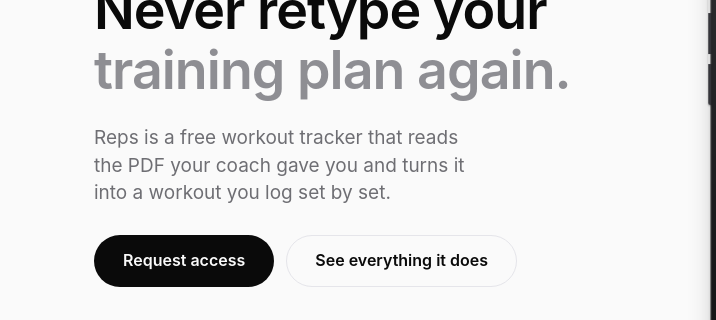
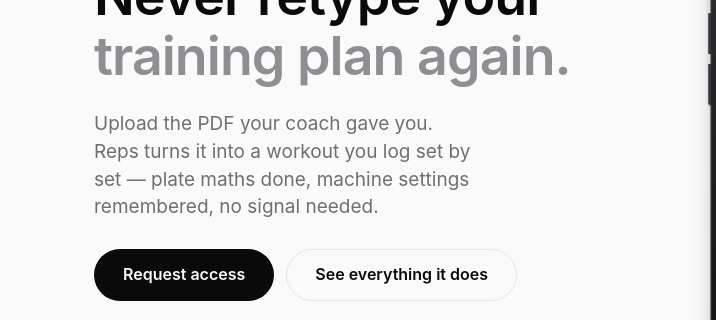
Before and after one commit to luxfordm-gif/reps-web, a website: page index.html in a window 1280 px wide. Shown: the part 264-584 px from the top of the page, 0-716 px from the left. Drawn offline with Linux system fonts and the light colour scheme; a web font is replaced by a local one.

Commit message:
Lead the hero sub with the reader's action, not our category (#20)
The hero sub-line opened by defining a category — "Reps is a free
workout tracker that…" — spending its first five words on what we call
ourselves rather than on the reader's situation, and it stopped at the
import, so a skim read Reps as a PDF parser bolted onto a basic logger.

Reworded to open on the reader's own action and close on three clipped
proof points, naming the calculator, the per-machine peg settings and
the offline logging while running shorter than the line it replaces.

The og and twitter descriptions opened on the same category definition
and now mirror the page. The headline is untouched.

```diff
--- a/index.html
+++ b/index.html
@@ -13,7 +13,7 @@
 <meta property="og:site_name" content="Reps" />
 <meta property="og:url" content="https://getrepsapp.app/" />
 <meta property="og:title" content="Never retype your training plan" />
-<meta property="og:description" content="The workout tracker that reads the PDF your coach already wrote. Log it set by set, with the plate maths done and no signal needed." />
+<meta property="og:description" content="Upload the PDF your coach gave you and Reps turns it into a workout you log set by set — plate maths done, machine settings remembered, no signal needed." />
 <meta property="og:image" content="https://getrepsapp.app/assets/og.png" />
 <meta property="og:image:type" content="image/png" />
 <meta property="og:image:width" content="2400" />
@@ -21,7 +21,7 @@
 <meta property="og:image:alt" content="Reps — never retype your training plan again. The barbell calculator on an iPhone, with plates loaded on the bar." />
 <meta name="twitter:card" content="summary_large_image" />
 <meta name="twitter:title" content="Never retype your training plan" />
-<meta name="twitter:description" content="The workout tracker that reads the PDF your coach already wrote. Log it set by set, with the plate maths done and no signal needed." />
+<meta name="twitter:description" content="Upload the PDF your coach gave you and Reps turns it into a workout you log set by set — plate maths done, machine settings remembered, no signal needed." />
 <meta name="twitter:image" content="https://getrepsapp.app/assets/og.png" />
 <meta name="theme-color" content="#FAFAFA" media="(prefers-color-scheme: light)" />
 <meta name="theme-color" content="#0A0A0A" media="(prefers-color-scheme: dark)" />
@@ -83,8 +83,9 @@
         </h1>
 
         <p class="hero__sub">
-          Reps is a free workout tracker that reads the PDF your coach gave you and
-          turns it into a workout you log set by set.
+          Upload the PDF your coach gave you. Reps turns it into a workout you log
+          set by set &mdash; plate maths done, machine settings remembered, no signal
+          needed.
         </p>
 
         <div class="hero__actions">
```
